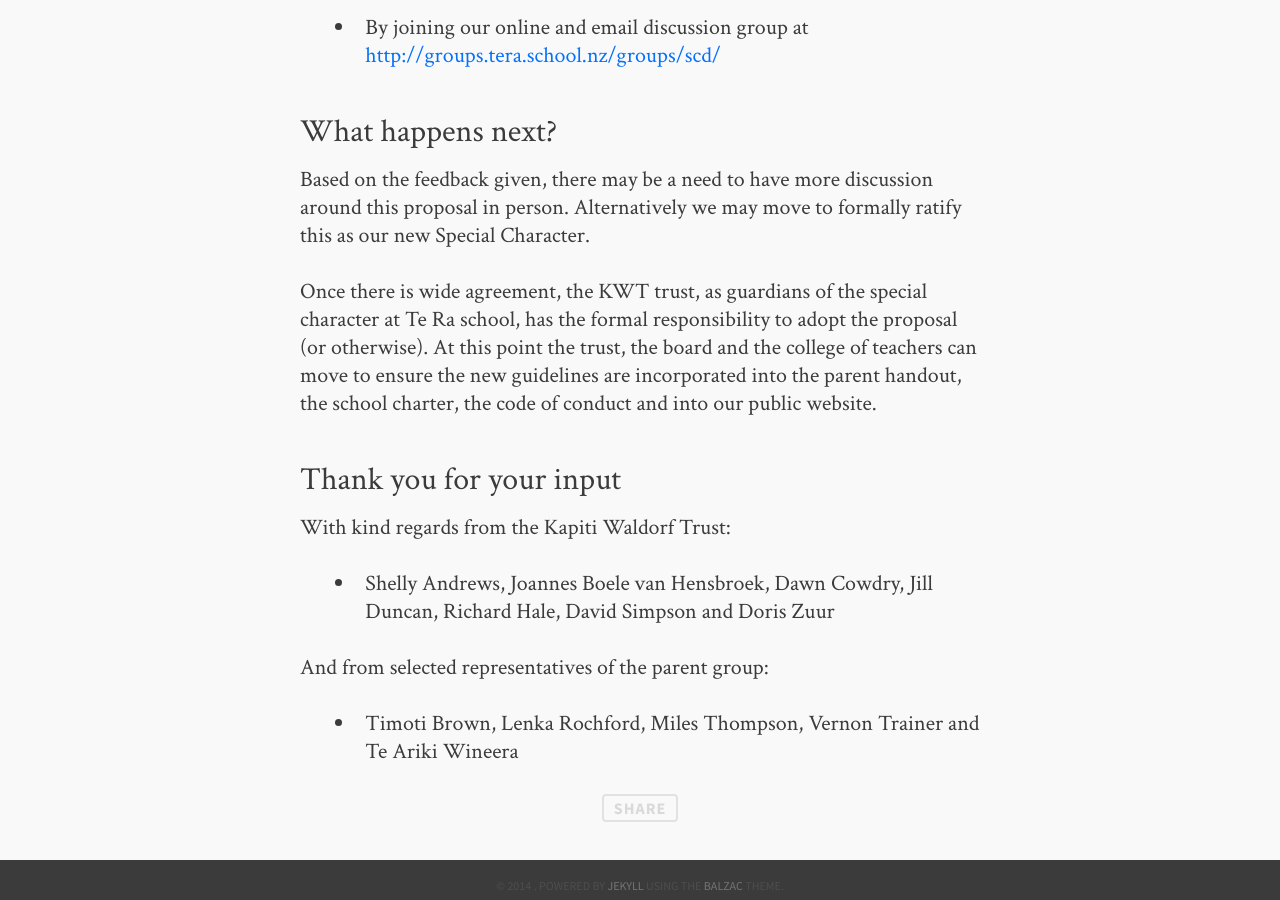
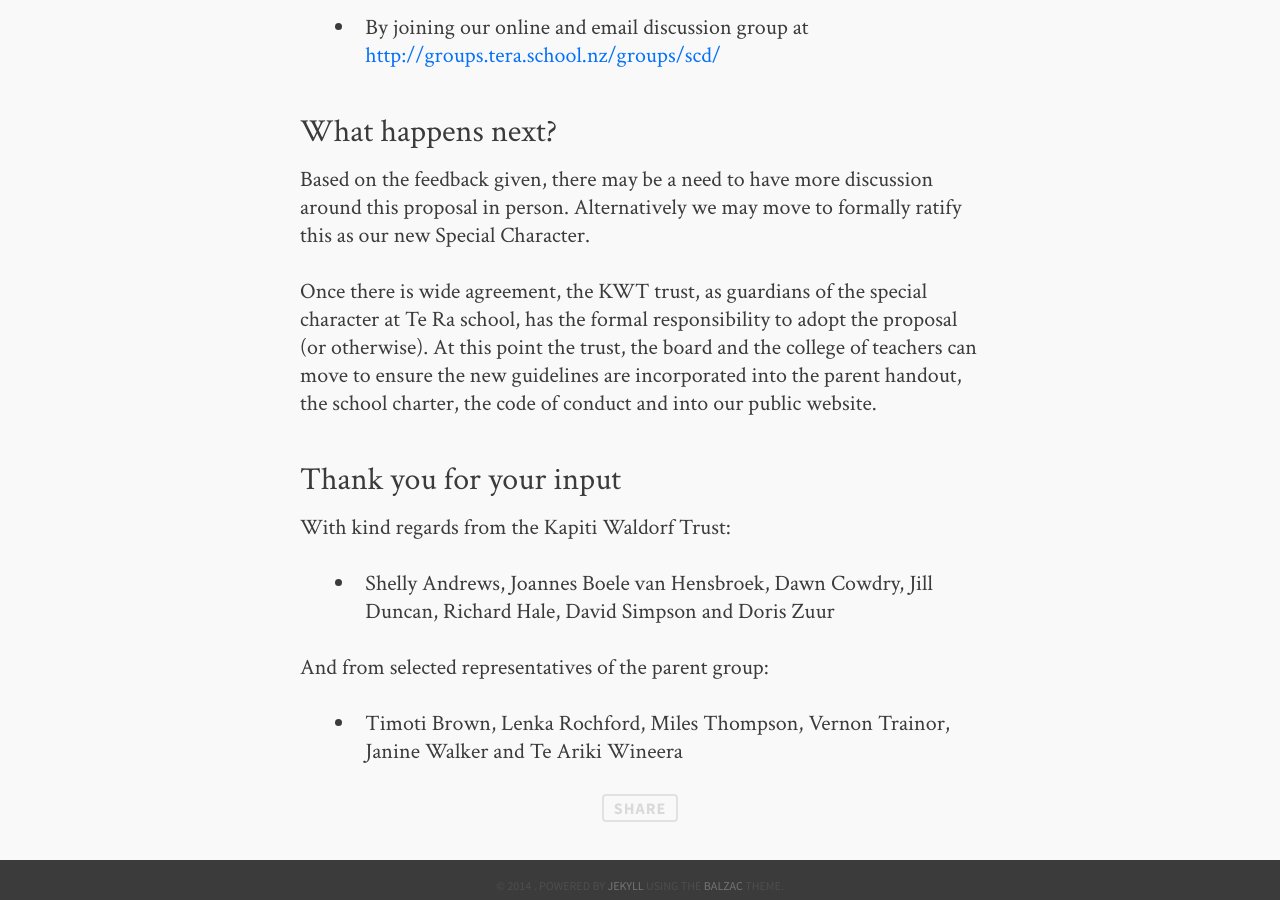
Before and after one commit to utunga/specialcharacter, a Jekyll site: the page built from index.md, in a window 1280 px wide and 900 px high, scrolled down 1954 px. Built offline with Jekyll 4.4.1, drawn with Linux system fonts in a browser that asks for light colours; comment, search, counter and statistics services are not loaded.

Commit message:
added Janine, fixed spelling for Vernon

```diff
--- a/index.md
+++ b/index.md
@@ -55,4 +55,4 @@ With kind regards from the Kapiti Waldorf Trust:
 
 And from selected representatives of the parent group:
 
-- Timoti Brown, Lenka Rochford, Miles Thompson, Vernon Trainer and Te Ariki Wineera
+- Timoti Brown, Lenka Rochford, Miles Thompson, Vernon Trainor, Janine Walker and Te Ariki Wineera
```
